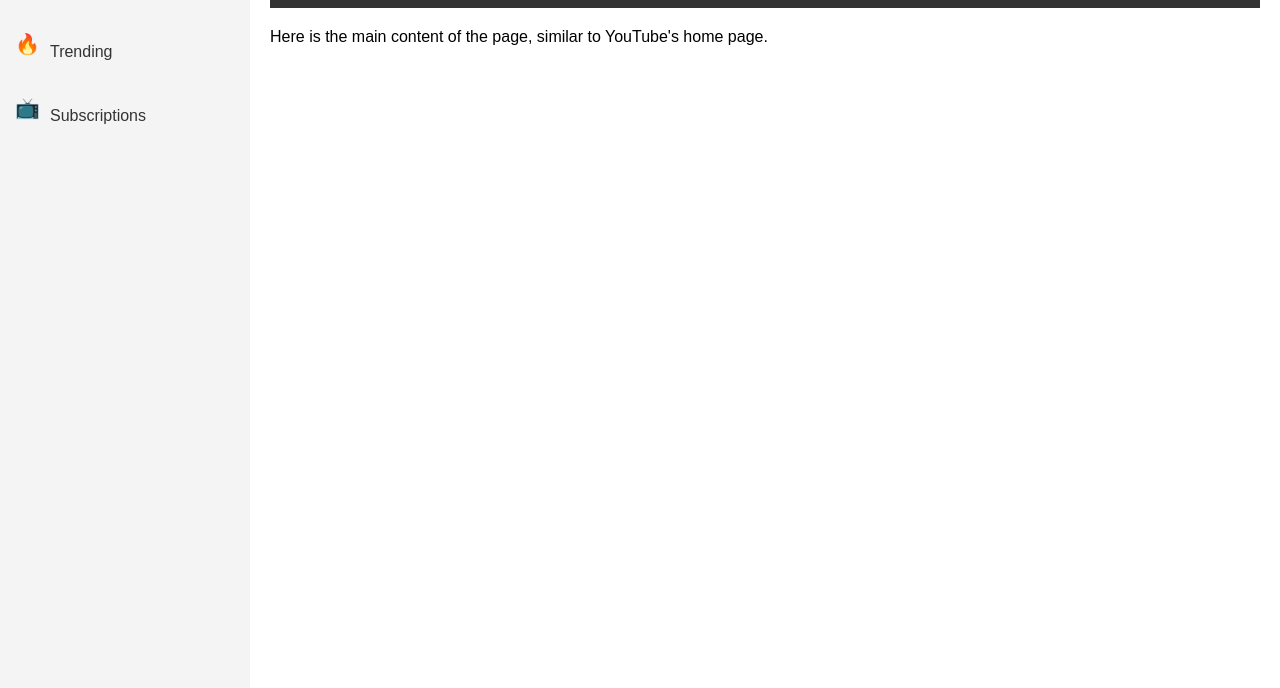
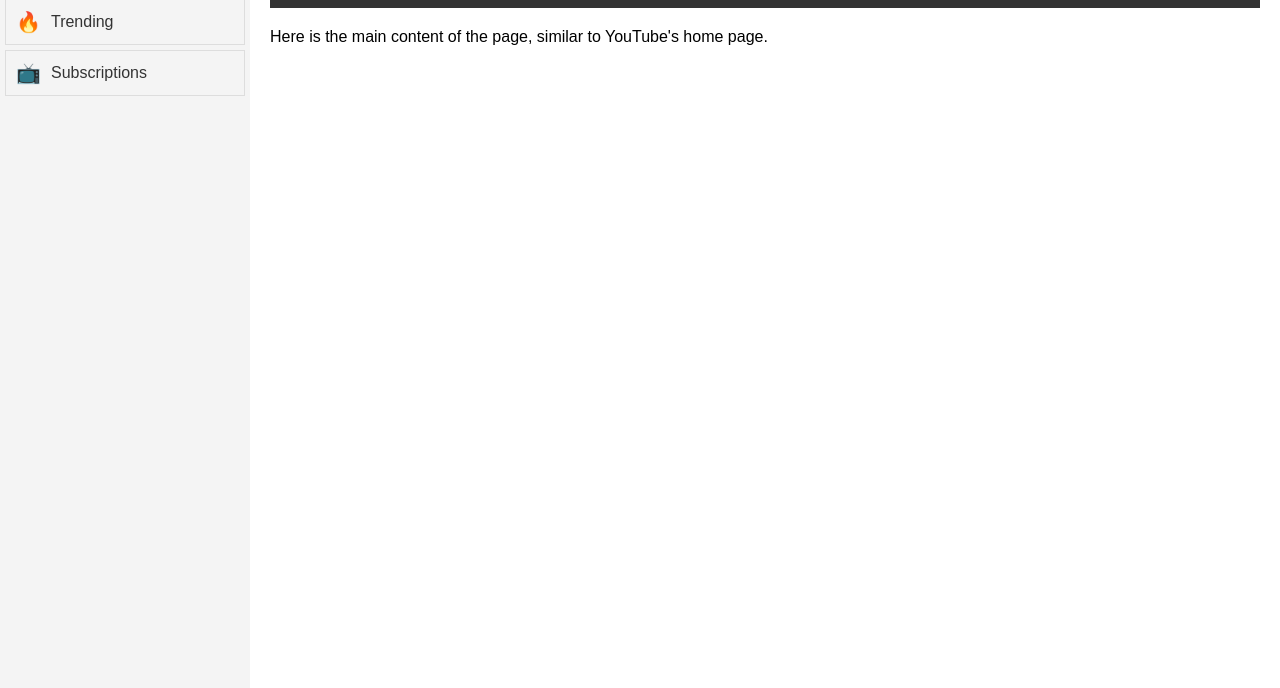
Before and after one commit to Dekapi/strona, a plain HTML site: page index.html in a window 1280 px wide. Shown: the part 112-800 px from the top of the page. Drawn offline with Linux system fonts and the light colour scheme.

Commit message:
Update styles.css

```diff
--- a/styles.css
+++ b/styles.css
@@ -42,10 +42,12 @@ body {
 }
 
 .nav ul li {
-    padding: 15px;
+    padding: 10px;
     text-align: left;
     display: flex;
     align-items: center;
+    border: 1px solid #ddd; /* Add border for the frame */
+    margin: 5px; /* Add margin between items */
 }
 
 .nav ul li a {
@@ -53,6 +55,7 @@ body {
     color: #333;
     display: flex;
     align-items: center;
+    width: 100%;
 }
 
 .nav ul li a .icon {
@@ -62,13 +65,12 @@ body {
 
 .nav ul li a .text {
     display: inline-block;
-    transition: opacity 0.3s, margin-top 0.3s;
-    margin-top: 1em;  /* Adjusted margin to lower the text */
+    transition: opacity 0.3s;
+    margin-top: 0;  /* Reset margin */
 }
 
 .sidebar.collapsed .nav ul li a .text {
     opacity: 0;
-    margin-top: 0;  /* Reset margin when collapsed */
 }
 
 .main-content {
```
